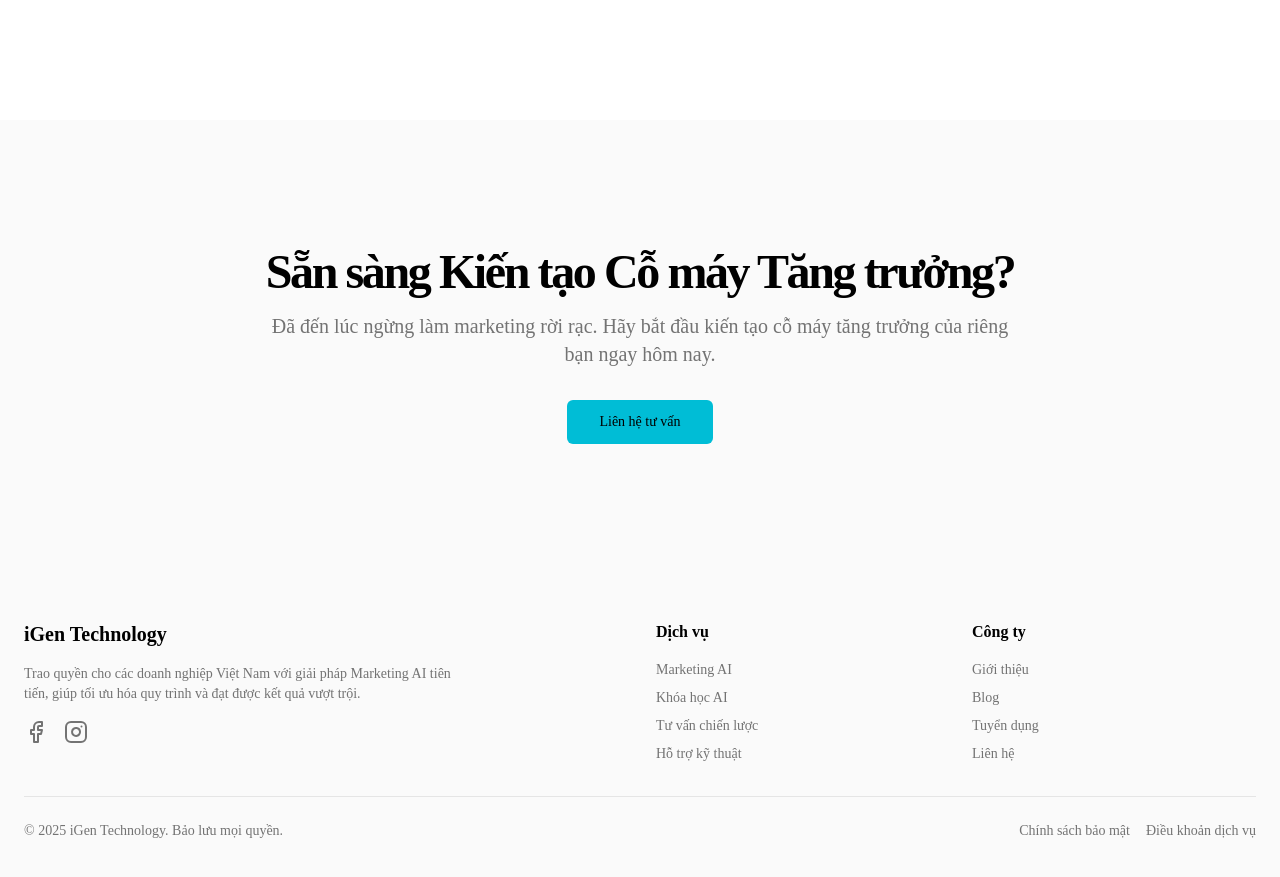
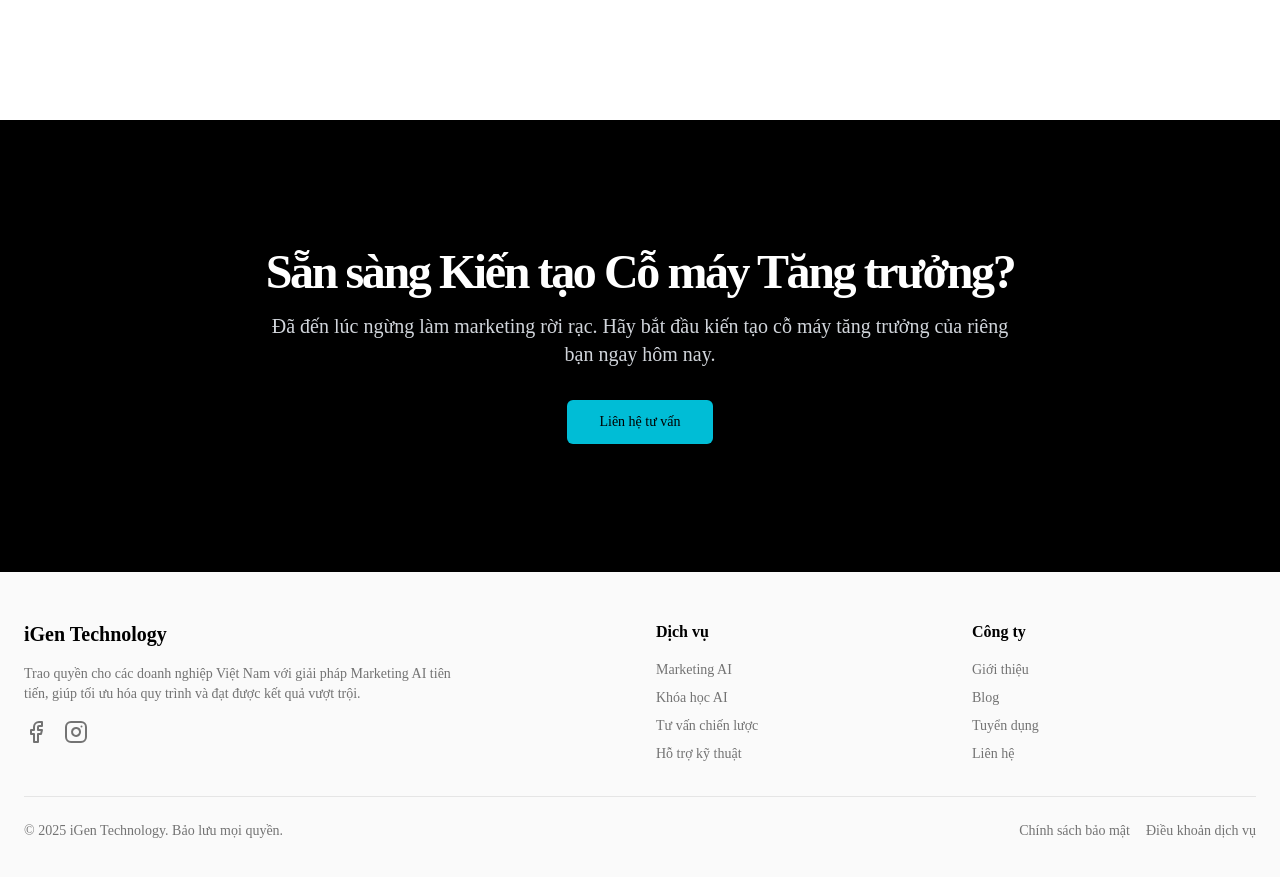
Before and after one commit to jb007-gg/igen-backend, a Next.js app: page /giai-phap in a window 1280 px wide. Shown: the part 1160-2037 px from the top of the page. Built offline with nearby package versions, Linux system fonts and the light colour scheme.

Commit message:
change the bg-color and text color the same with /#contact in the home p

```diff
--- a/src/app/giai-phap/page.tsx
+++ b/src/app/giai-phap/page.tsx
@@ -122,12 +122,12 @@ export default function SolutionsPage() {
           </div>
         </section>
 
-        <section id="cta" className="w-full py-12 md:py-24 lg:py-32 bg-secondary">
+        <section id="cta" className="w-full py-12 md:py-24 lg:py-32 bg-black text-white">
           <div className="container mx-auto px-4 md:px-6 text-center">
             <h2 className="text-3xl font-bold tracking-tighter sm:text-4xl md:text-5xl font-headline">
                 Sẵn sàng Kiến tạo Cỗ máy Tăng trưởng?
             </h2>
-            <p className="mx-auto mt-4 max-w-3xl text-muted-foreground md:text-xl">
+            <p className="mx-auto mt-4 max-w-3xl text-gray-300 md:text-xl">
               Đã đến lúc ngừng làm marketing rời rạc. Hãy bắt đầu kiến tạo cỗ máy tăng trưởng của riêng bạn ngay hôm nay.
             </p>
              <div className="mt-8">
```
